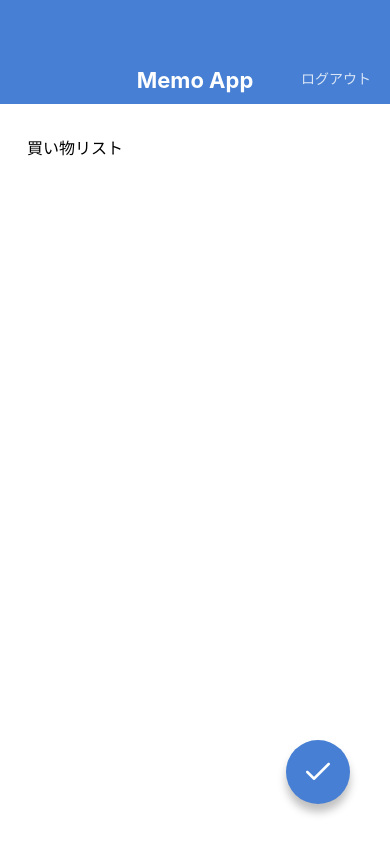
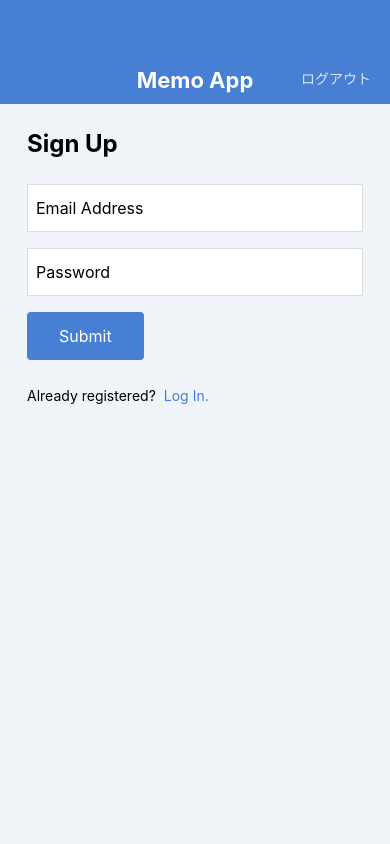
Before and after one commit to tetsu333/MemoAppRN3, a React Native app: screen / in a window 390 px wide. Built offline with nearby package versions, Linux system fonts and the light colour scheme.

Commit message:
Create LogInScreen and SignUpScreen

```diff
--- a/App.jsx
+++ b/App.jsx
@@ -2,9 +2,11 @@
 
 // import MemoListScreen from "./src/screens/MemoListScreen";
 // import MemoDetailScreen from "./src/screens/MemoDetailScreen";
-import MemoEditScreen from "./src/screens/MemoEditScreen";
+// import MemoEditScreen from "./src/screens/MemoEditScreen";
 // import MemoCreateScreen from "./src/screens/MemoCreateScreen";
+// import LogInScreen from "./src/screens/LogInScreen";
+import SignUpScreen from "./src/screens/SignUpScreen";
 
 export default function App() {
-  return <MemoEditScreen />;
+  return <SignUpScreen />;
 }
--- /dev/null
+++ b/src/components/Button.jsx
@@ -0,0 +1,32 @@
+import React from "react";
+import { View, Text, StyleSheet } from "react-native";
+import { string } from "prop-types";
+
+export default function Button(props) {
+  const { label } = props;
+  return (
+    <View style={styles.buttonContainer}>
+      <Text style={styles.buttonLabel}>{label}</Text>
+    </View>
+  );
+}
+
+Button.propTypes = {
+  label: string.isRequired,
+};
+
+const styles = StyleSheet.create({
+  buttonContainer: {
+    backgroundColor: "#467FD3",
+    borderRadius: 4,
+    alignSelf: "flex-start",
+    marginBottom: 24,
+  },
+  buttonLabel: {
+    fontSize: 16,
+    lineHeight: 32,
+    paddingVertical: 8,
+    paddingHorizontal: 32,
+    color: "#ffffff",
+  },
+});
--- /dev/null
+++ b/src/screens/LogInScreen.jsx
@@ -0,0 +1,62 @@
+import React from "react";
+import { View, Text, TextInput, StyleSheet } from "react-native";
+
+import AppBar from "../components/AppBar";
+import Button from "../components/Button";
+
+export default function LogInScreen() {
+  return (
+    <View style={styles.container}>
+      <AppBar />
+      <View style={styles.inner}>
+        <Text style={styles.title}>Log In</Text>
+        <TextInput style={styles.input} value="Email Address" />
+        <TextInput style={styles.input} value="Password" />
+        <Button label="Submit" />
+        <View style={styles.footer}>
+          <Text style={styles.footerText}>Not registered?</Text>
+          <Text style={styles.footerLink}>Sign up here!</Text>
+        </View>
+      </View>
+    </View>
+  );
+}
+
+const styles = StyleSheet.create({
+  container: {
+    flex: 1,
+    backgroundColor: "#F0F4F8",
+  },
+  inner: {
+    paddingHorizontal: 27,
+    paddingVertical: 24,
+  },
+  title: {
+    fontSize: 24,
+    lineHeight: 32,
+    fontWeight: "bold",
+    marginBottom: 24,
+  },
+  input: {
+    fontSize: 16,
+    height: 48,
+    borderColor: "#DDDDDD",
+    borderWidth: 1,
+    backgroundColor: "#ffffff",
+    paddingHorizontal: 8,
+    marginBottom: 16,
+  },
+  footerText: {
+    fontSize: 14,
+    lineHeight: 24,
+    marginRight: 8,
+  },
+  footerLink: {
+    fontSize: 14,
+    lineHeight: 24,
+    color: "#467FD3",
+  },
+  footer: {
+    flexDirection: "row",
+  },
+});
--- /dev/null
+++ b/src/screens/SignUpScreen.jsx
@@ -0,0 +1,62 @@
+import React from "react";
+import { View, Text, TextInput, StyleSheet } from "react-native";
+
+import AppBar from "../components/AppBar";
+import Button from "../components/Button";
+
+export default function SignUpScreen() {
+  return (
+    <View style={styles.container}>
+      <AppBar />
+      <View style={styles.inner}>
+        <Text style={styles.title}>Sign Up</Text>
+        <TextInput style={styles.input} value="Email Address" />
+        <TextInput style={styles.input} value="Password" />
+        <Button label="Submit" />
+        <View style={styles.footer}>
+          <Text style={styles.footerText}>Already registered?</Text>
+          <Text style={styles.footerLink}>Log In.</Text>
+        </View>
+      </View>
+    </View>
+  );
+}
+
+const styles = StyleSheet.create({
+  container: {
+    flex: 1,
+    backgroundColor: "#F0F4F8",
+  },
+  inner: {
+    paddingHorizontal: 27,
+    paddingVertical: 24,
+  },
+  title: {
+    fontSize: 24,
+    lineHeight: 32,
+    fontWeight: "bold",
+    marginBottom: 24,
+  },
+  input: {
+    fontSize: 16,
+    height: 48,
+    borderColor: "#DDDDDD",
+    borderWidth: 1,
+    backgroundColor: "#ffffff",
+    paddingHorizontal: 8,
+    marginBottom: 16,
+  },
+  footerText: {
+    fontSize: 14,
+    lineHeight: 24,
+    marginRight: 8,
+  },
+  footerLink: {
+    fontSize: 14,
+    lineHeight: 24,
+    color: "#467FD3",
+  },
+  footer: {
+    flexDirection: "row",
+  },
+});
```
